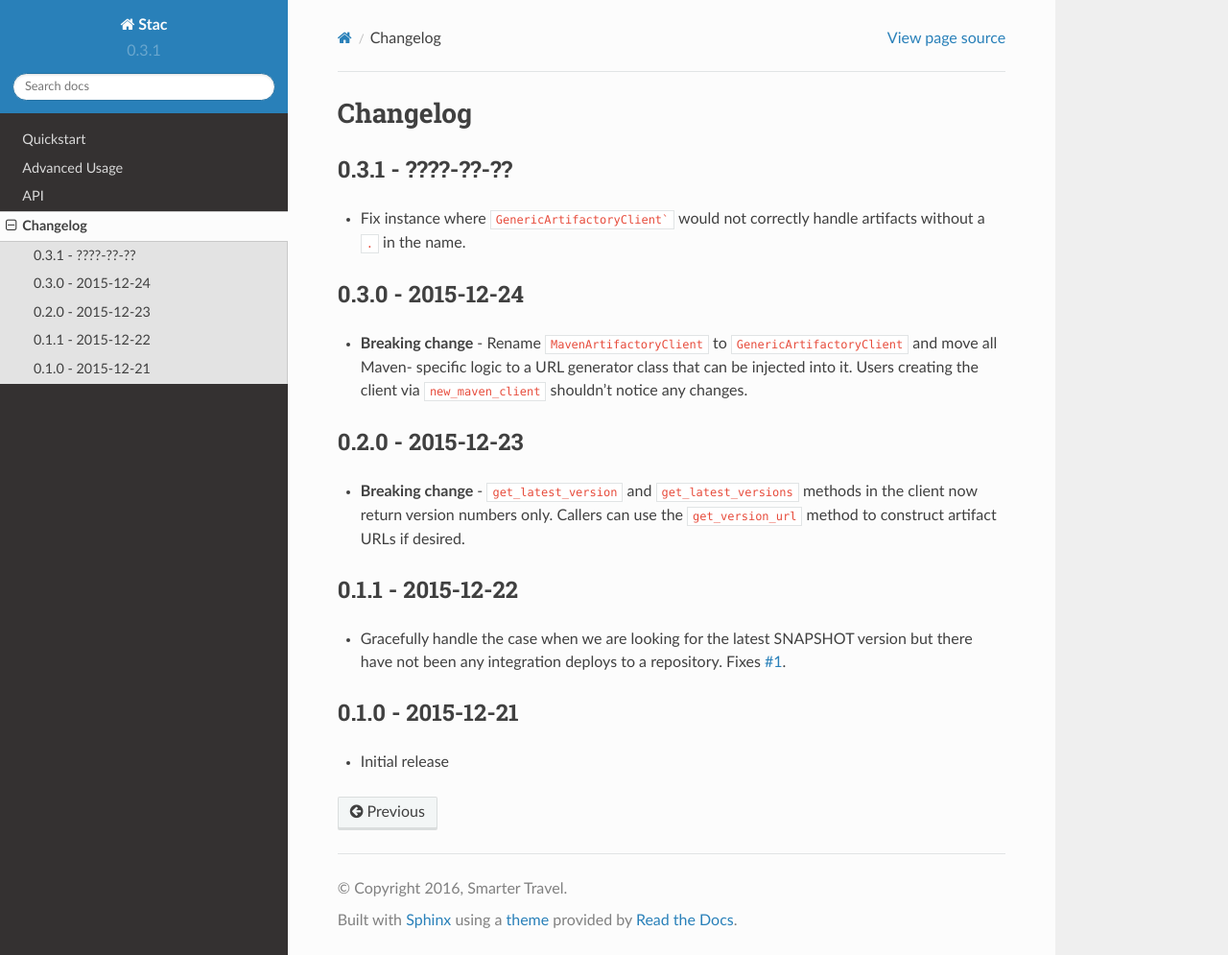
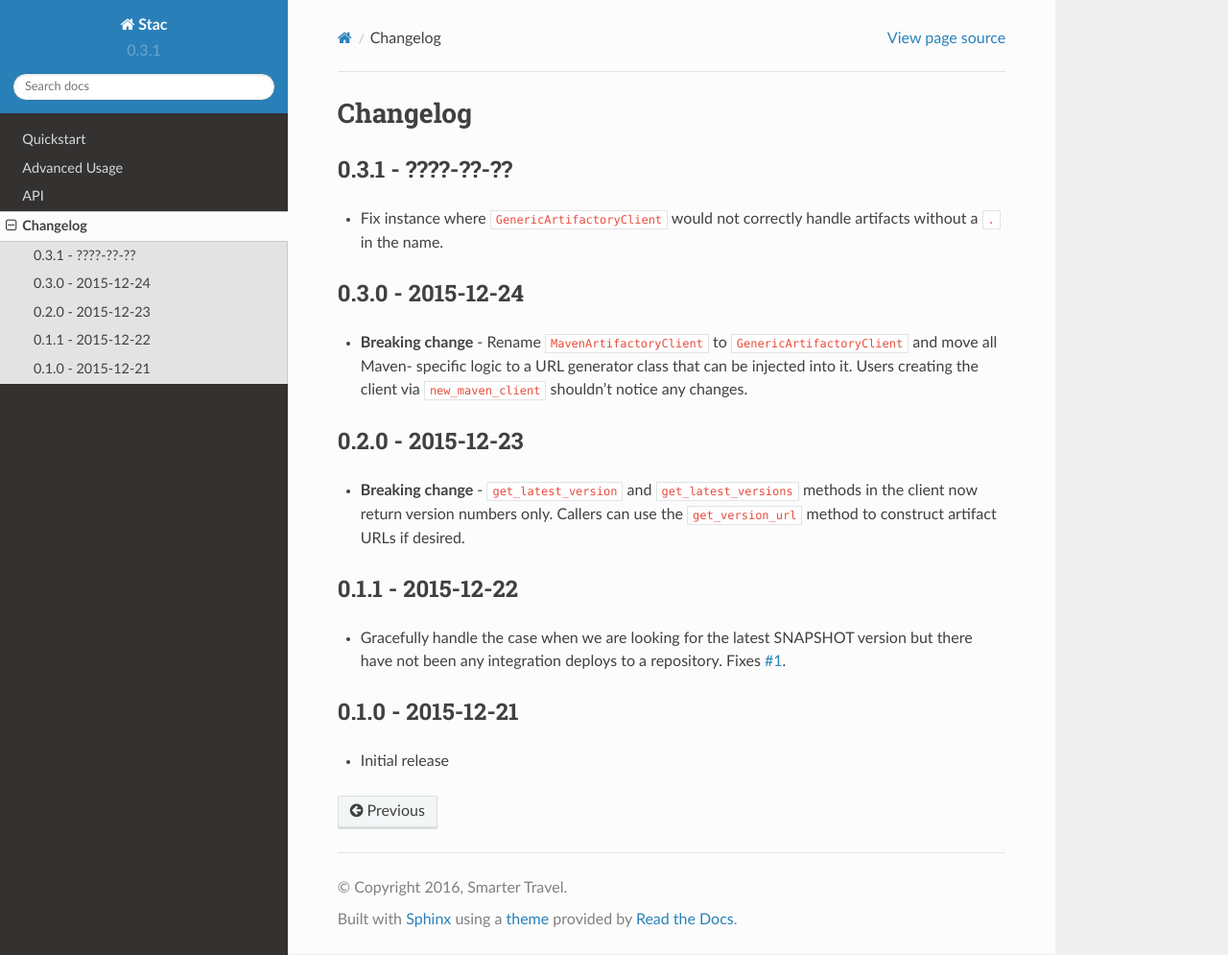
Before and after one commit to smarter-travel-media/stac, a Sphinx documentation site: the page built from doc/changes.rst, in a window 1280 px wide and 995 px high. Shown: the whole window at 96% size. Built offline with Sphinx 7.4.7 and the Read the Docs theme 2.0.0, drawn with Linux system fonts in a browser that asks for light colours.

Commit message:
reStructuredText - how does it work?

````diff
--- a/doc/changes.rst
+++ b/doc/changes.rst
@@ -3,7 +3,7 @@ Changelog
 
 0.3.1 - ????-??-??
 ------------------
-* Fix instance where ``GenericArtifactoryClient``` would not correctly handle artifacts without a ``.`` in
+* Fix instance where ``GenericArtifactoryClient`` would not correctly handle artifacts without a ``.`` in
   the name.
 
 0.3.0 - 2015-12-24
````
